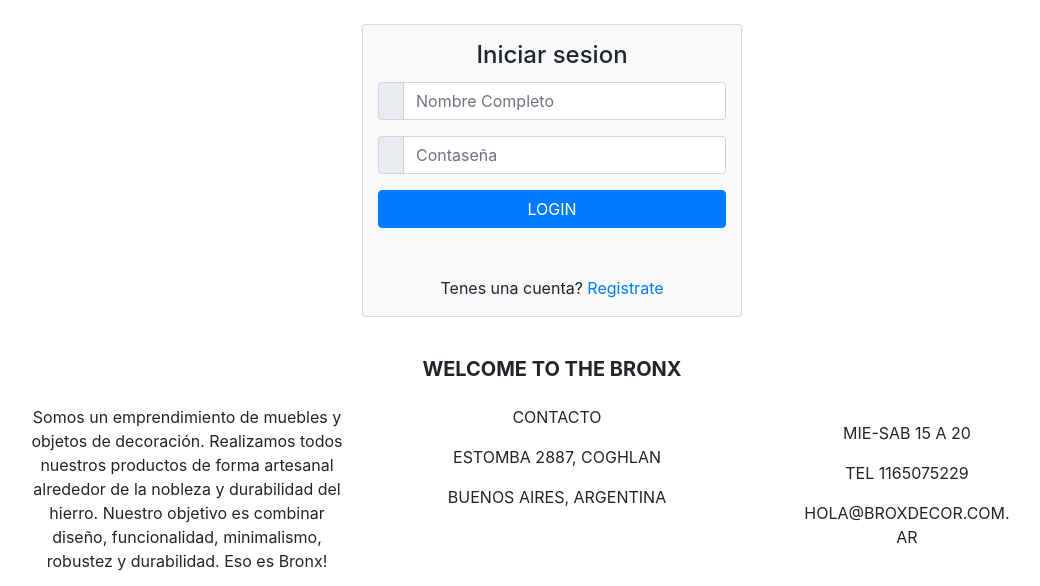
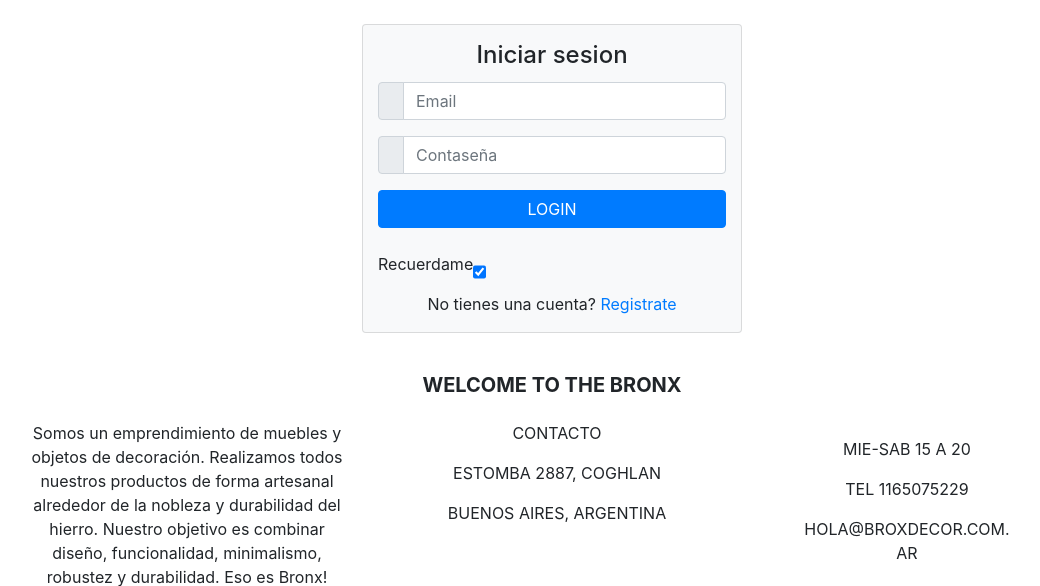
Before and after one commit to diegolsarno/TPDHBronx, a PHP site: page /login.php in a window 1280 px wide. Shown: the part 70-656 px from the top of the page, without its empty margins (88-1128 px from the left). Run offline with PHP 8.4, Linux system fonts and the light colour scheme.

Commit message:
login con check box recuerdame (para acomodar)

```diff
--- a/proyectoFinal/login.php
+++ b/proyectoFinal/login.php
@@ -1,4 +1,5 @@
 <?php
+
 //Login
 
 function validarLogin($datos){
@@ -29,6 +30,8 @@
 function loguearUsuario(){
   $_SESSION["email"] = $_POST["email"];
 }
+//para agregar cuando validen el login
+ //  && (isset($_POST["recordar"]) && !empty($_POST["recordar"])//
 
 function usuarioLogueado(){
   return isset($_SESSION["email"]);
@@ -70,6 +73,7 @@
           <li class="nav-item">
             <a class="nav-link" href="#">LOGIN</a>
           </li>
+
         </ul>
       </div>
     </nav>
@@ -86,7 +90,7 @@
               <div class="input-group-prepend">
                 <span class="input-group-text"> <i class="fa fa-user"></i> </span>
               </div>
-              <input name="name" class="form-control" placeholder="Nombre Completo" type="text">
+              <input name="email" class="form-control" placeholder="Email" type="text">
             </div> <!-- form-group// -->
             <div class="form-group input-group">
               <div class="input-group-prepend">
@@ -97,9 +101,13 @@
 
 
             <button type="submit" class="btn btn-primary btn-block"> LOGIN</button>
-
+            <br>
+              <div class="row col-md-12">
+                <p class="text-center">Recuerdame</p>
+                <input type="checkbox" name="recordar" checked>
+              </div>
             <!-- form-group// -->
-            <p class="text-center"><br><br>Tenes una cuenta? <a href="">Registrate</a> </p>
+            <p class="text-center">No tienes una cuenta? <a href="">Registrate</a> </p>
           </form>
         </div>
       </div>
```
